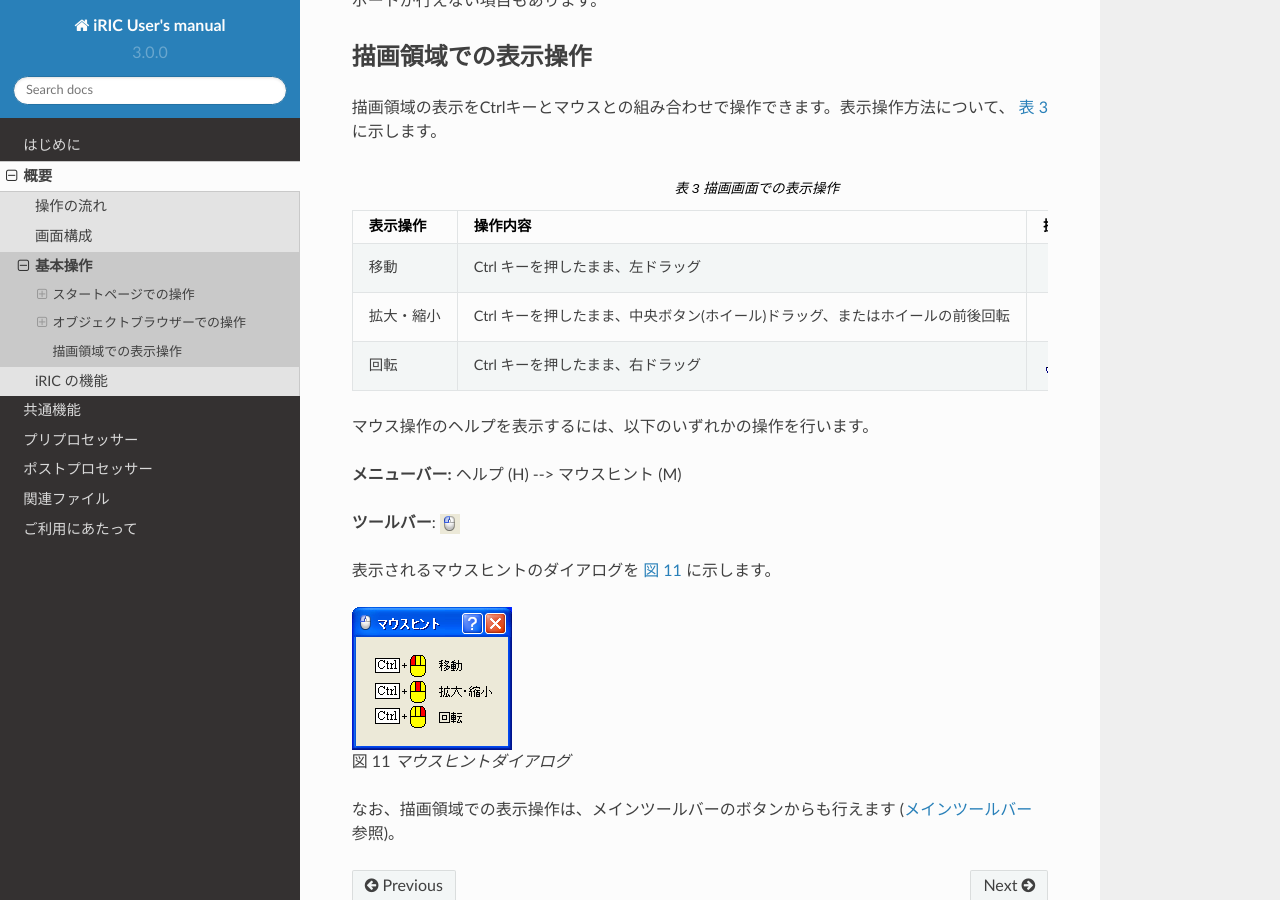
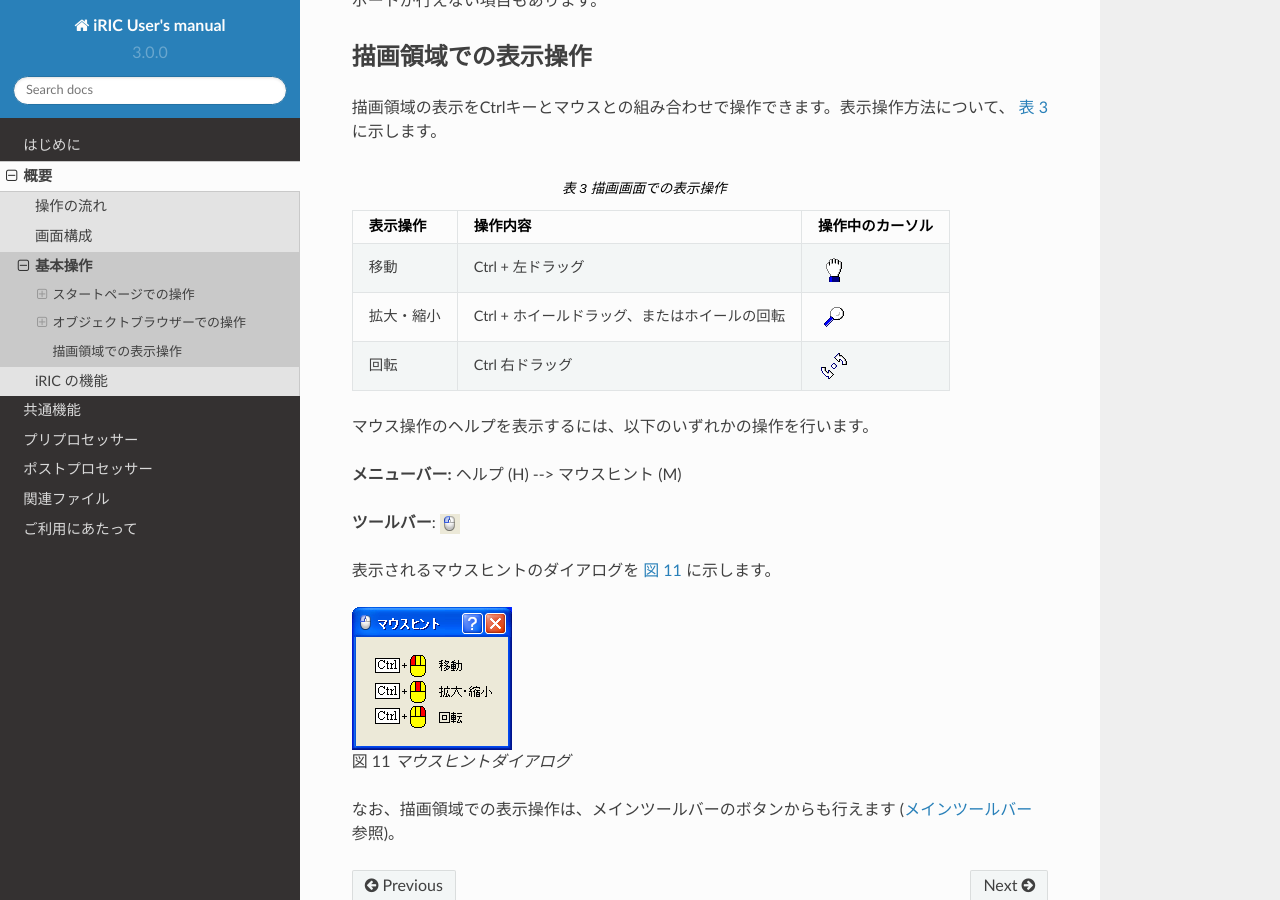
Before and after one commit to i-RIC/gui_user_manual, a Sphinx documentation site: the page built from source/02/03_basic_operations.rst, in a window 1280 px wide and 900 px high, scrolled down 3307 px. Built offline with Sphinx 7.4.7 and the Read the Docs theme 2.0.0, drawn with Linux system fonts in a browser that asks for light colours.

Commit message:
Update about basic mouse operation.

```diff
--- a/source/02/03_basic_operations.rst
+++ b/source/02/03_basic_operations.rst
@@ -122,15 +122,15 @@ iRIC では、ソルバーコンソールを除くすべてのサブウィンド
      - 操作中のカーソル
 
    * - 移動
-     - Ctrl キーを押したまま、左ドラッグ
+     - Ctrl + 左ドラッグ
      - |cursor_operation_pan|
 
    * - 拡大・縮小
-     - Ctrl キーを押したまま、中央ボタン(ホイール)ドラッグ、またはホイールの前後回転
+     - Ctrl + ホイールドラッグ、またはホイールの回転
      - |cursor_operation_zoom|
 
    * - 回転
-     - Ctrl キーを押したまま、右ドラッグ
+     - Ctrl 右ドラッグ
      - |cursor_operation_rotate|
 
 マウス操作のヘルプを表示するには、以下のいずれかの操作を行います。
```
